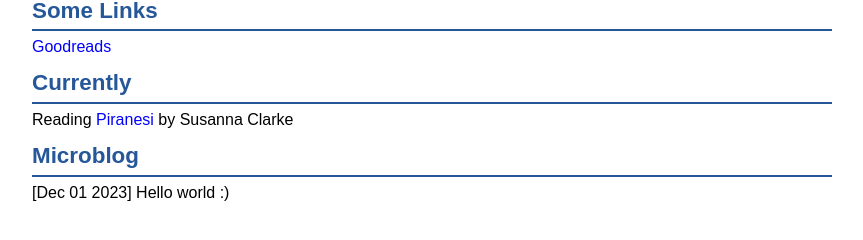
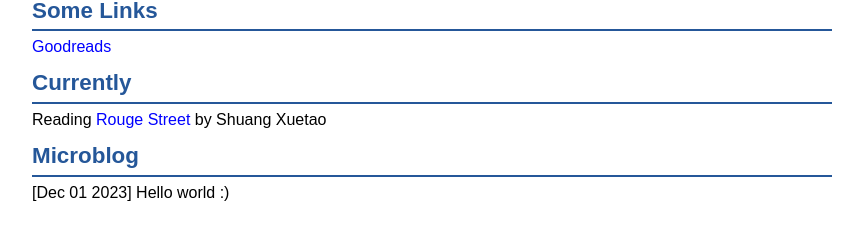
Before and after one commit to aamui/aamui.github.io, a Jekyll site: the page built from index.html, in a window 1280 px wide. Shown: the part 143-383 px from the top of the page, without its empty margins (208-1071 px from the left). Built offline with Jekyll 4.4.1, drawn with Linux system fonts in a browser that asks for light colours.

Commit message:
edits for picture caption wrapping

```diff
--- a/_layouts/pictures.html
+++ b/_layouts/pictures.html
@@ -16,8 +16,8 @@
         h1 {
             color: #255799;
             font-size: 1.8em;
-border-bottom: 2.5px solid #255799;
-padding-bottom: 5px;
+            border-bottom: 2.5px solid #255799;
+            padding-bottom: 5px;
             margin-bottom: 10px;
             margin-top: 7px;
         }
@@ -40,6 +40,7 @@
 
         .gallery-item {
             overflow: hidden;
+            max-width: 300px;
         }
 
         .gallery-item img {
@@ -57,6 +58,7 @@
             text-align: center;
             width: 100%;
             display: block;
+            word-wrap: break-word;
         }
     </style>
 </head>
--- a/index.html
+++ b/index.html
@@ -13,7 +13,7 @@
         <p><a href="https://www.goodreads.com/user/show/195349416-aaron-mui">Goodreads</a></p>
 
         <h2>Currently</h2>
-        <p>Reading <a href="https://www.goodreads.com/book/show/50202953-piranesi">Piranesi </a> by Susanna Clarke</p>
+        <p>Reading <a href="https://www.goodreads.com/book/show/57771220-rouge-street">Rouge Street</a> by Shuang Xuetao</p>
 
         <h2>Micro<a href = "blog" style = "color: #255799; text-decoration: none;" onmouseover="this.style.color='red'" onmouseout="this.style.color='#255799'">blog</a></h2>
         <p>[Dec 01 2023] Hello world :)</p>
--- a/pictures.html
+++ b/pictures.html
@@ -11,17 +11,17 @@
     </div>
 
     <div class="gallery-item">
-        <img src="\photos/azula.jpg" alt="azulablanket">
+        <img src="/photos/azula.jpg" alt="azulablanket">
         <div class="caption">Azula</div>
     </div>
 
     <div class="gallery-item">
-        <img src="\photos/me_and_blake2.jpg" alt="meandblake">
+        <img src="/photos/me_and_blake2.jpg" alt="meandblake">
         <div class="caption">Me and my moms cat Blake</div>
     </div>
 
     <div class="gallery-item">
-        <img src="\photos/celeste.jpeg" alt="celeste">
+        <img src="/photos/celeste.jpeg" alt="celeste">
         <div class="caption">My moms cat Celeste</div>
     </div>
 
```
